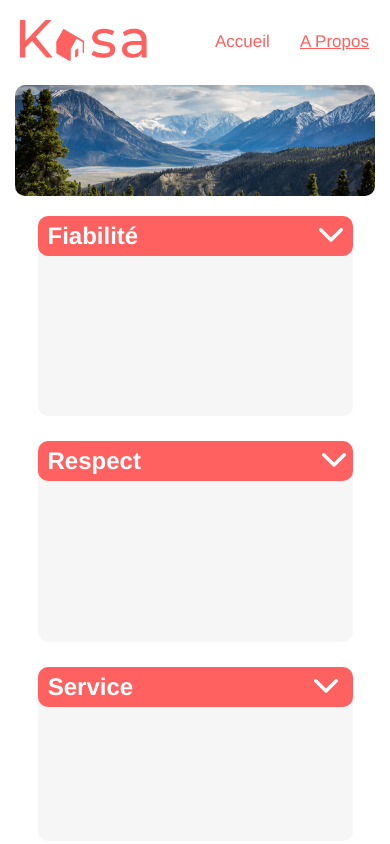
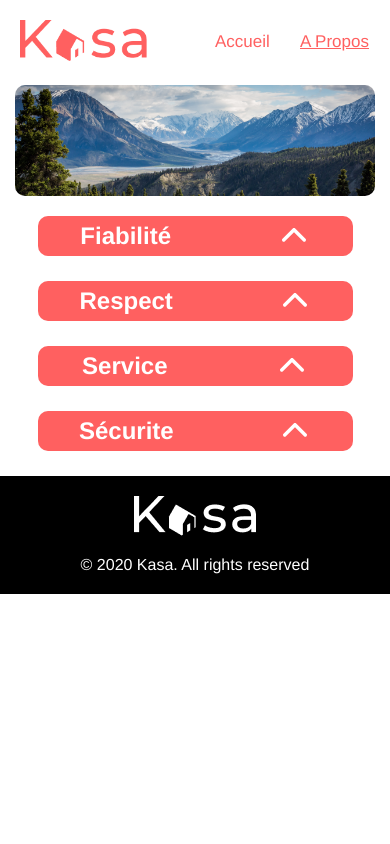
Before and after one commit to Arryyl/projet_kasa, a React (Create React App) app: page /about in a window 390 px wide. Shown: the top 844 px of the page. Built offline with nearby package versions, Linux system fonts and the light colour scheme.

Commit message:
modif finale collapse

```diff
--- a/src/components/Collapse/Collapse.jsx
+++ b/src/components/Collapse/Collapse.jsx
@@ -1,32 +1,33 @@
 // Import des styles et dépendances
 import "./Collapse.scss";
 import React, { useState } from "react";
-import ChevronUp  from "../../assets/arrow_down.svg";
+import ChevronUp  from "../../assets/arrow_up.svg";
 
 
-export default function Collapse({ items, customClass }) { // Definition du composant et ses "props"
+export default function Collapse({ items, customClass }) {
   const [toggle, setToggle] = useState(false);
 
-  const toggleState= () => {
+  const toggleState = () => {
     setToggle(!toggle);
-    console.log("test")
+    console.log("test");
   }
 
-  return ( // Rendu JSX en format accordéon (Mise en place des composants et utilisation de la fonction togglecollapse)
+  return (
     <div className={`wrapper ${customClass}`}>
       <div className="accordion">
         {items.map((item, index) => (
           <div className="item" key={index}>
             <div className="title" onClick={toggleState}>
               <h2>{item.title}</h2>
-              <img className={toggle ? "Chevron rotated": "Chevron"}
+              <img
+                className={`chevron ${toggle ? "rotated" : ""}`}
                 src={ChevronUp}
                 alt="Chevron"
               />
             </div>
-            <div className={toggle ? "collapse_toggle animated": "collapse_toggle"}>
-              <p aria-hidden={toggle ? "true": "false"}>{item.paragraphe}</p>
-            </div>
+            <div className={`collapse_toggle ${toggle ? "animated" : ""}`}>
+    <p aria-hidden={toggle ? "true" : "false"}>{item.paragraphe}</p>
+</div>
           </div>
         ))}
       </div>
--- a/src/components/Collapse/Collapse.scss
+++ b/src/components/Collapse/Collapse.scss
@@ -37,64 +37,52 @@ $secondary-color: #F6F6F6;
     border-radius: 10px;
 }
 
-.housing-collapse .title {
+.title {
     @include title-style;
-}
-
-.about-collapse .title {
-    @include title-style;
-}
-
-.content.show {
-    max-height: 9999px;
-    transition: all 0.5s ease;
-    padding: 20px;
-}
-
-img {
-    font-size: 32px;
-    font-weight: bold;
 }
 
 .chevron {
     display: flex;
     align-items: center;
     transform: rotate(0deg);
-    transition: 0.4s 0.4s ease-in-out;
+    transition: 0.4s ease-in-out;
 }
 
 .rotated {
-    transform: rotate(180deg);
+    transform: rotate(-180deg);
     transition: 0.4s ease-in-out;
 }
 
 .collapse_toggle {
-    opacity: 0;
-    transition: opacity 0.4s ease-in-out, height 0.4s 0.4s ease-in-out;
-    line-height: 25.67px;
-    color: $primary-color;
+    max-height: 0;
+    overflow: hidden;
+    transition: max-height 0.4s ease-in-out;
+
+    p {
+        color: $primary-color;
+        transform: translateY(-100%);
+        transition: transform 0.4s ease-in-out;
+    }
 }
 
 .animated {
-    opacity: 1;
-    transition: height 0.4s ease-in-out, opacity 0.4s 0.4s ease-in-out;
+    max-height: 9999px;
+
+    p {
+        transform: translateY(0%);
+    }
 }
+
 
 @media only screen and (max-width: 599px) {
     .accordion {
         width: 100%;
     }
 
-    .housing-collapse .title {
+    .title {
         display: flex;
         justify-content: space-evenly;
         gap: 25%;
-    }
-
-    .about-collapse .title {
-        display: flex;
-        justify-content: space-evenly;
-        gap: 60%;
     }
 
     .wrapper {
```
